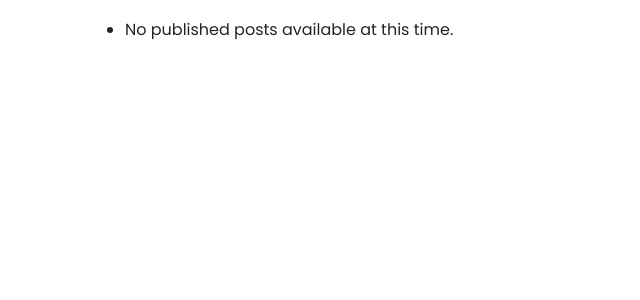
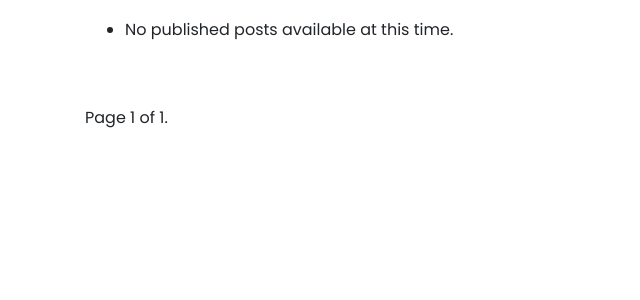
Before and after one commit to pyatl/big-peach, a Django app: page /blog/ in a window 1280 px wide. Shown: the part 190-490 px from the top of the page, without its empty margins (0-640 px from the left). Run offline with Django 3.2, Linux system fonts and the light colour scheme; data that the repository does not hold is empty; parts of the project's set-up code (start-up, migrations or seed data) failed here and were passed over; some libraries are stand-ins or nearby versions.

Commit message:
add pagination, show newer posts first

```diff
--- a/blog/models.py
+++ b/blog/models.py
@@ -75,6 +75,9 @@ class PostStatus(models.Model):
     post = models.OneToOneField(Post, on_delete=models.CASCADE)
     status = models.CharField(max_length=10, choices=STATUSES, default=STATUSES[0])
 
+    class Meta:
+        ordering = ['-post__created']
+
     def __str__(self):
         return f"{self.status} - {self.post}"
 
--- a/blog/views.py
+++ b/blog/views.py
@@ -14,6 +14,7 @@ class PostListView(ListView):
     ''' Public Posts Page '''
     queryset = PostStatus.objects.filter(status=PUBLISHED)
     template_name = "blog/post_list.html"
+    paginate_by = 25
 
 
 class PostDetailView(DetailView):
--- a/core/templates/blog/post_list.html
+++ b/core/templates/blog/post_list.html
@@ -24,7 +24,7 @@
                 <p>
                     Categories:
                     {% for post_category in published_post.post|categories %}
-                    <a href="{% url 'blog_posts_by_category' pk=post_category.category.pk slug=post_category.category.label|slugify %}"> {{ post_category.category.label }}</a>
+                    <a href="{% url 'blog_posts_by_category' pk=post_category.category.pk slug=post_category.category.label|slugify %}">{{ post_category.category.label }}</a>
                     {% endfor %}
                 </p>
 
@@ -43,4 +43,24 @@
     </div>
 </div>
 
+<div class="container">
+    <div class="pagination">
+        <span class="step-links">
+            {% if page_obj.has_previous %}
+                <a href="?page=1">&laquo; first</a>
+                <a href="?page={{ page_obj.previous_page_number }}">previous</a>
+            {% endif %}
+
+            <span class="current">
+                Page {{ page_obj.number }} of {{ page_obj.paginator.num_pages }}.
+            </span>
+
+            {% if page_obj.has_next %}
+                <a href="?page={{ page_obj.next_page_number }}">next</a>
+                <a href="?page={{ page_obj.paginator.num_pages }}">last &raquo;</a>
+            {% endif %}
+        </span>
+    </div>
+</div>
+
 {% endblock %}
```
